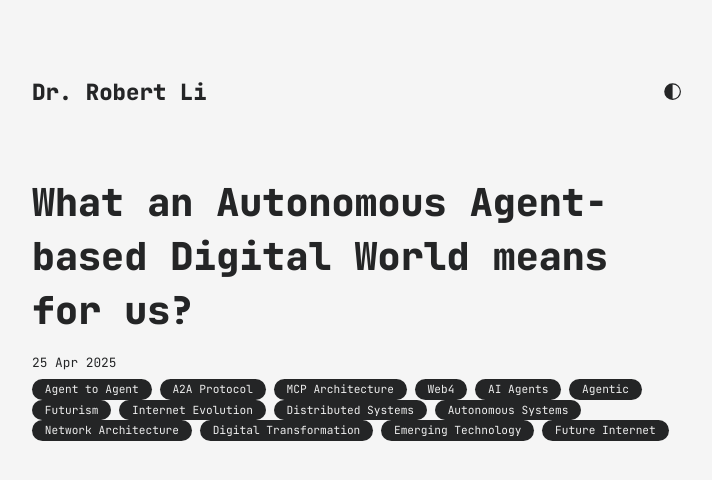
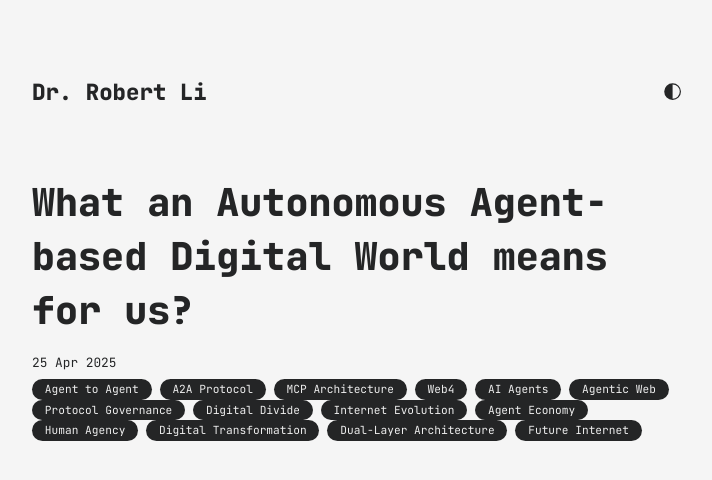
Before and after one commit to dr-robert-li/jekyll-blog, a Jekyll site: the page built from all_collections/_posts/2025-04-25-a2a-internet.md, in a window 1280 px wide and 900 px high, cut to the strip 0-481 px from the top of the window. Shown: the whole strip, without its empty margins (283-995 px from the left). Built offline with Jekyll 4.4.1, drawn with Linux system fonts in a browser that asks for light colours.

Commit message:
a2a post

```diff
--- a/all_collections/_posts/2025-04-25-a2a-internet.md
+++ b/all_collections/_posts/2025-04-25-a2a-internet.md
@@ -2,7 +2,7 @@
 layout: post
 title: What an Autonomous Agent-based Digital World means for us?
 date: 2025-04-25
-categories: ["Agent to Agent", "A2A Protocol", "MCP Architecture", "Web4", "AI Agents", "Agentic", "Futurism", "Internet Evolution", "Distributed Systems", "Autonomous Systems", "Network Architecture", "Digital Transformation", "Emerging Technology", "Future Internet"]
+categories: ["Agent to Agent", "A2A Protocol", "MCP Architecture", "Web4", "AI Agents", "Agentic Web", "Protocol Governance", "Digital Divide", "Internet Evolution", "Agent Economy", "Human Agency", "Digital Transformation", "Dual-Layer Architecture", "Future Internet"]
 ---
 
 ![https://raw.githubusercontent.com/dr-robert-li/jekyll-blog/main/images/a2a.gif](https://raw.githubusercontent.com/dr-robert-li/jekyll-blog/main/images/a2a.gif)
```
